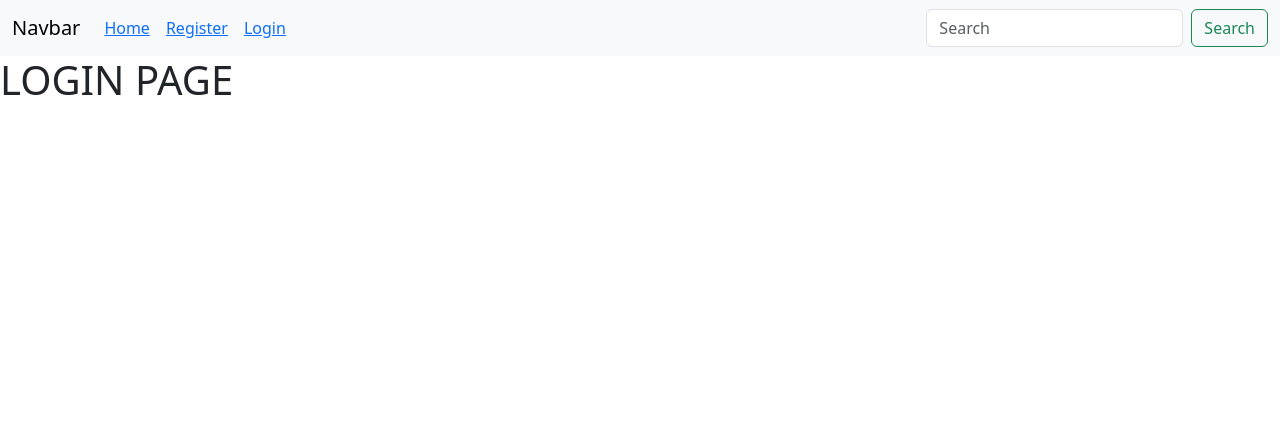
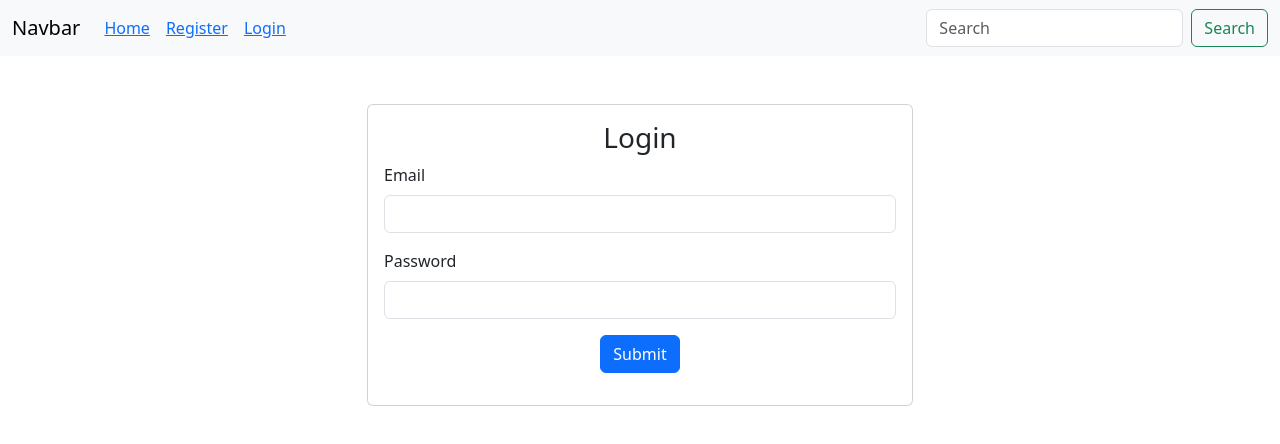
Before and after one commit to PEACE-DFG/ReactOICHub, a React (Vite) app: page /login in a window 1280 px wide. Shown: the top 444 px of the page. Built offline with nearby package versions, Linux system fonts and the light colour scheme.

Commit message:
Login Validation

```diff
--- a/src/Component/Log.jsx
+++ b/src/Component/Log.jsx
@@ -1,8 +1,74 @@
+import { useState } from "react"
+import { useNavigate } from "react-router-dom";
+function Log() {
 
-function Log() {
+  const navigate=useNavigate()
+  const [user,setUser]=useState({
+    email:'',
+    password:''
+  });
+  const [errors,setErrors]=useState('');
+
+  const handleChange=(e)=>{
+    const {name,value}=e.target;
+    setUser((prevUser)=>({
+      ...prevUser,
+      [name]:value
+    }));
+  };
+  const handlesubmit=(e)=>{
+    e.preventDefault();
+    if(localStorage.getItem('users')){
+      const users=JSON.parse(localStorage.getItem('users'));
+      const matchedUser=users.find(
+      (u)=>u.Email=== user.email && u.Password=== user.password
+      );
+      if(matchedUser){
+        alert("succesful login")
+        navigate('/')
+      }
+      else{
+        setErrors("Invalid details")
+      }
+    }
+    else{
+      setErrors('You have not yet registered , Please do first');
+      navigate('/register')
+
+    }
+  }
+
+
+
   return (
     <div>
-        <h1>LOGIN PAGE</h1>
+        <section className="container mt-5">
+        <form className="row mt-5" onSubmit={handlesubmit} >
+          <div className="col-md-6 mx-auto">
+            <div className="card">
+              <div className="card-body">
+                <h3 className="card-title text-center">Login</h3>
+                <div className="mb-3">
+                  <label htmlFor="email" className="form-label">Email</label>
+                  <input type="text" className="form-control" id="email" name="email" value={user.email}  onChange={handleChange} />
+                </div>
+                <div className="mb-3">
+                  <label htmlFor="password" className="form-label">Password</label>
+                  <input type="password" className="form-control" id="password" name="password"  value={user.password} onChange={handleChange} />
+                </div>
+                {/* errors to display here */}
+                {errors && <div className="alert alert-danger">{errors}</div>}
+                <div className="text-center">
+                  <button type="submit" className="btn btn-primary">Submit</button>
+                </div>
+                <div className="text-center mt-3">
+                  {/* <p>Don't have an account? <Link to="/Registers" className='text-success'>Register here</Link></p> */}
+                </div>
+              </div>
+            </div>
+          </div>
+        </form>
+      </section>
     </div>
   )
 }
--- a/src/Component/Regi.jsx
+++ b/src/Component/Regi.jsx
@@ -1,6 +1,7 @@
 import { useState } from "react"
+import {useNavigate} from 'react-router-dom'
 function Regi() {
-
+ const navigate=useNavigate()
   const [user,setUser]=useState({
     Name:'',
     Email:'',
@@ -32,6 +33,7 @@ function Regi() {
     const users=JSON.parse(localStorage.getItem('users'))||[];
     users.push(user);
     localStorage.setItem('users', JSON.stringify(users))
+    navigate('/login')
   }
 
 
--- a/src/Component/includes/Navbar.jsx
+++ b/src/Component/includes/Navbar.jsx
@@ -1,6 +1,13 @@
 import { Link } from "react-router-dom"
+import { useNavigate } from "react-router-dom";
 
 function Navbar() {
+  const navigate=useNavigate()
+  function logOut(){
+    localStorage.clear();
+    navigate('/register')
+
+  }
   return (
     <div>
         <nav className="navbar navbar-expand-lg navbar-light bg-light">
@@ -16,7 +23,13 @@ function Navbar() {
             <Link to='/'>Home</Link>
           </a>
         </li>
-        <li className="nav-item">
+     {
+      localStorage.getItem('users')?
+      <>
+      <li onClick={logOut}>Logout</li>
+      </>:
+      <>
+         <li className="nav-item">
           <a className="nav-link" href="#">
             <Link to='/register'>Register</Link>
           </a>
@@ -26,6 +39,8 @@ function Navbar() {
             <Link to='/login'>Login</Link>
           </a>
         </li>
+      </>
+     }
       </ul>
       <form className="d-flex">
         <input className="form-control me-2" type="search" placeholder="Search" aria-label="Search"/>
```
Also changed, not shown: vite.config.js.timestamp-1697146055052-70dc729706202.mjs (added), vite.config.js.timestamp-1697146103688-4bc30986a6912.mjs (added).
